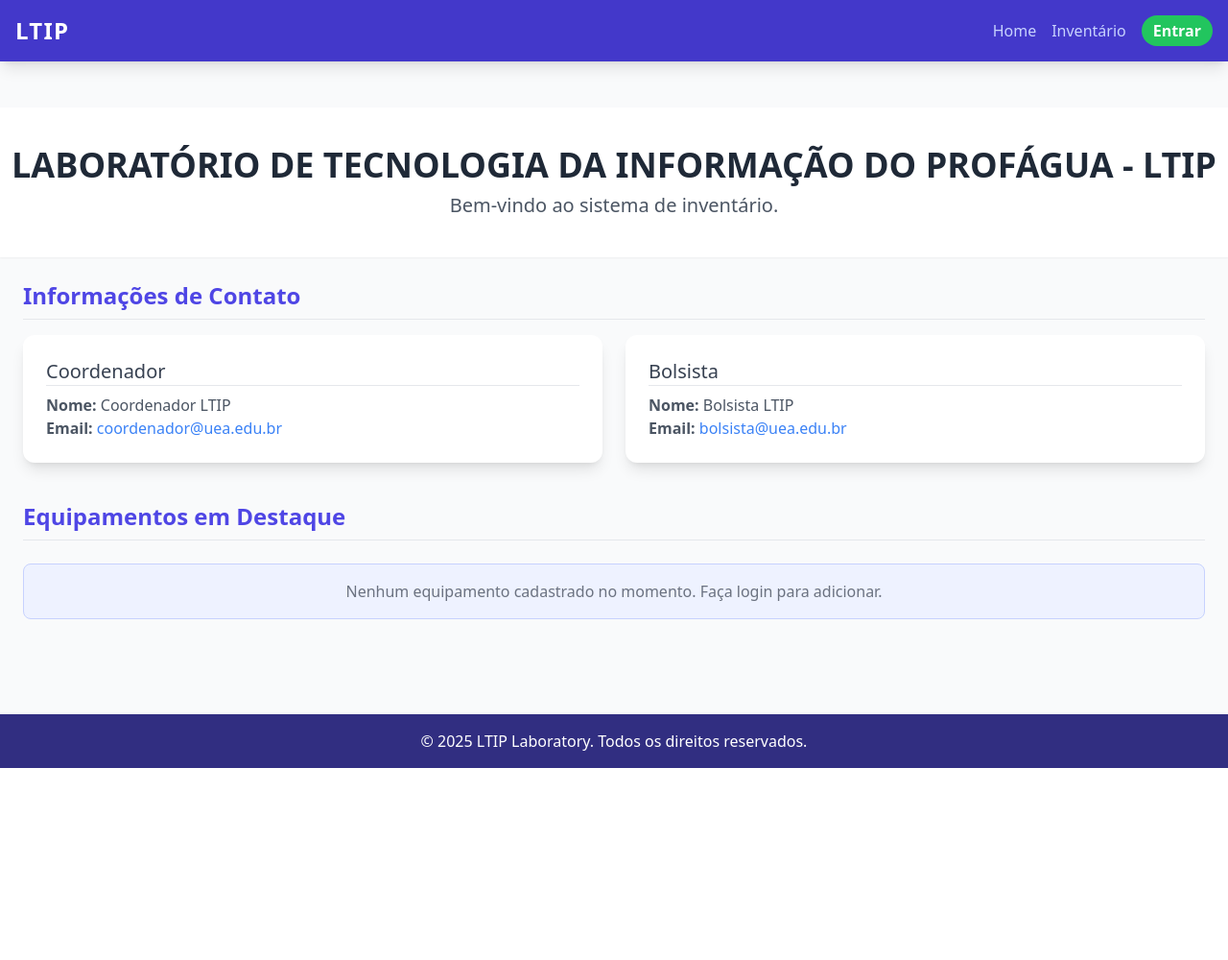
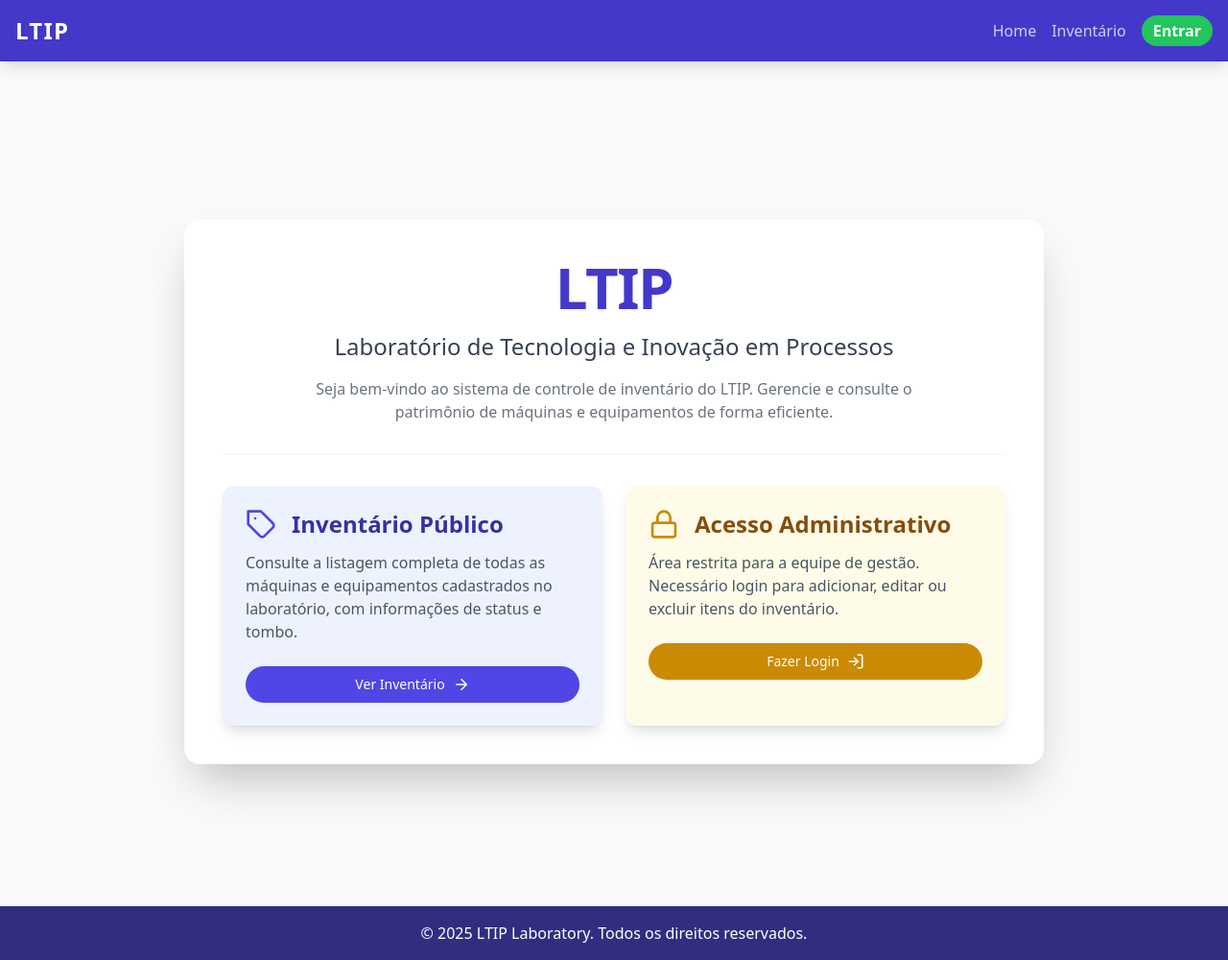
Before and after one commit to almeidasudarioarthurcassius-maker/subir_LTIP, a Flask app: page / in a window 1280 px wide. Shown: the whole page at 96% size. Before the commit the page ends 800 px from the top, so only its background shows below. Run offline with Flask 3, Linux system fonts and the light colour scheme; some libraries are stand-ins or nearby versions.

Commit message:
Update index.html

```diff
--- a/templates/index.html
+++ b/templates/index.html
@@ -1,69 +1,63 @@
 {% extends "base.html" %}
 
-{% block title %}LABORATÓRIO DE TECNOLOGIA DA INFORMAÇÃO DO PROFÁGUA - LTIP{% endblock %}
+{% block title %}LTIP - Laboratório de Tecnologia e Inovação{% endblock %}
 
 {% block content %}
-<header class="text-center py-10 bg-white shadow-sm">
-    <h1 class="text-4xl font-bold text-gray-800">
-        LABORATÓRIO DE TECNOLOGIA DA INFORMAÇÃO DO PROFÁGUA - LTIP
+<div class="min-h-screen flex items-center justify-center bg-gray-50 dark:bg-gray-900 px-4 sm:px-6 lg:px-8 font-inter">
+    <div class="max-w-4xl w-full space-y-8 p-10 bg-white dark:bg-gray-800 rounded-2xl shadow-2xl transform hover:shadow-3xl transition duration-500 ease-in-out">
+        <div class="text-center">
+            <!-- Título Principal -->
+            <h1 class="text-5xl sm:text-6xl font-extrabold text-indigo-700 dark:text-indigo-400 tracking-tight mb-4">
+                LTIP
             </h1>
-    <p class="mt-2 text-xl text-gray-600">
-        Bem-vindo ao sistema de inventário.
+            <h2 class="text-xl sm:text-2xl font-medium text-gray-700 dark:text-gray-300">
+                Laboratório de Tecnologia e Inovação em Processos
+            </h2>
+            <p class="mt-4 text-gray-500 dark:text-gray-400 max-w-2xl mx-auto">
+                Seja bem-vindo ao sistema de controle de inventário do LTIP. Gerencie e consulte o patrimônio de máquinas e equipamentos de forma eficiente.
             </p>
-</header>
+        </div>
 
-<div class="container mx-auto p-6">
-    <!-- Seção de Contato/Info do Laboratório -->
-    <h2 class="text-2xl font-semibold text-indigo-600 mb-4 border-b pb-2">Informações de Contato</h2>
-    {% if info %}
-    <div class="grid grid-cols-1 md:grid-cols-2 gap-6 mb-10">
-        <div class="bg-white p-6 shadow-lg rounded-xl transition duration-300 hover:shadow-xl">
-            <h3 class="text-xl font-medium text-gray-700 mb-2 border-b">Coordenador</h3>
-            <p class="text-gray-600"><strong>Nome:</strong> {{ info.coordenador_name }}</p>
-            <p class="text-gray-600"><strong>Email:</strong> <a href="mailto:{{ info.coordenador_email }}" class="text-blue-500 hover:text-blue-700">{{ info.coordenador_email }}</a></p>
+        <!-- Cartões de Ação -->
+        <div class="mt-10 grid grid-cols-1 md:grid-cols-2 gap-6 pt-8 border-t border-gray-100 dark:border-gray-700">
+
+            <!-- Ação 1: Inventário Público -->
+            <div class="p-6 bg-indigo-50 dark:bg-indigo-900/30 rounded-xl shadow-lg hover:shadow-xl transition duration-300 transform hover:scale-[1.02]">
+                <div class="flex items-center space-x-4">
+                    <!-- Ícone de Lista/Inventário (Lucide Icons) -->
+                    <svg xmlns="http://www.w3.org/2000/svg" width="32" height="32" viewBox="0 0 24 24" fill="none" stroke="currentColor" stroke-width="2" stroke-linecap="round" stroke-linejoin="round" class="text-indigo-600 dark:text-indigo-400"><path d="M12 2H2v10l9.29 9.29c.94.94 2.48.94 3.42 0l6.58-6.58c.94-.94.94-2.48 0-3.42L12 2Z"/><path d="M7.5 7.5h.01"/></svg>
+                    <h3 class="text-2xl font-bold text-indigo-800 dark:text-indigo-200">Inventário Público</h3>
                 </div>
-        <div class="bg-white p-6 shadow-lg rounded-xl transition duration-300 hover:shadow-xl">
-            <h3 class="text-xl font-medium text-gray-700 mb-2 border-b">Bolsista</h3>
-            <p class="text-gray-600"><strong>Nome:</strong> {{ info.bolsista_name }}</p>
-            <p class="text-gray-600"><strong>Email:</strong> <a href="mailto:{{ info.bolsista_email }}" class="text-blue-500 hover:text-blue-700">{{ info.bolsista_email }}</a></p>
+                <p class="mt-3 text-gray-600 dark:text-gray-400">
+                    Consulte a listagem completa de todas as máquinas e equipamentos cadastrados no laboratório, com informações de status e tombo.
+                </p>
+                <div class="mt-6">
+                    <a href="{{ url_for('inventario') }}" class="w-full inline-flex justify-center items-center px-4 py-2 border border-transparent text-sm font-medium rounded-full shadow-sm text-white bg-indigo-600 hover:bg-indigo-700 focus:outline-none focus:ring-2 focus:ring-offset-2 focus:ring-indigo-500 transition duration-150">
+                        Ver Inventário
+                        <svg xmlns="http://www.w3.org/2000/svg" width="18" height="18" viewBox="0 0 24 24" fill="none" stroke="currentColor" stroke-width="2" stroke-linecap="round" stroke-linejoin="round" class="ml-2"><path d="M5 12h14"/><path d="m12 5 7 7-7 7"/></svg>
+                    </a>
                 </div>
             </div>
-    {% else %}
-    <p class="text-gray-500 mb-10 p-4 bg-yellow-100 rounded-lg">Informações do laboratório não carregadas.</p>
-    {% endif %}
 
-    <!-- Seção de Inventário (Destaque) -->
-    <h2 class="text-2xl font-semibold text-indigo-600 mb-6 border-b pb-2">Equipamentos em Destaque</h2>
-
-    {% if equipamentos %}
-    <div class="grid grid-cols-1 sm:grid-cols-2 lg:grid-cols-3 gap-8">
-        {% for equipamento in equipamentos[:3] %}
-        <div class="bg-white shadow-xl rounded-lg overflow-hidden border border-gray-100 transform hover:scale-[1.02] transition duration-300">
-            {% if equipamento.image %}
-                <!-- Acessa a rota /uploads/ para carregar a imagem -->
-                <img src="{{ url_for('uploaded_file', filename=equipamento.image) }}" alt="{{ equipamento.name }}" class="w-full h-48 object-cover">
-            {% else %}
-                <div class="w-full h-48 bg-indigo-50 flex items-center justify-center text-indigo-400 text-sm font-semibold">
-                    [Sem Imagem Disponível]
+            <!-- Ação 2: Acesso Administrativo -->
+            <div class="p-6 bg-yellow-50 dark:bg-yellow-900/30 rounded-xl shadow-lg hover:shadow-xl transition duration-300 transform hover:scale-[1.02]">
+                <div class="flex items-center space-x-4">
+                    <!-- Ícone de Cadeado/Login (Lucide Icons) -->
+                    <svg xmlns="http://www.w3.org/2000/svg" width="32" height="32" viewBox="0 0 24 24" fill="none" stroke="currentColor" stroke-width="2" stroke-linecap="round" stroke-linejoin="round" class="text-yellow-600 dark:text-yellow-400"><rect width="18" height="11" x="3" y="11" rx="2" ry="2"/><path d="M7 11V7a5 5 0 0 1 10 0v4"/></svg>
+                    <h3 class="text-2xl font-bold text-yellow-800 dark:text-yellow-200">Acesso Administrativo</h3>
                 </div>
-            {% endif %}
-            <div class="p-5">
-                <h3 class="text-xl font-bold text-gray-800 truncate">{{ equipamento.name }}</h3>
-                <p class="text-sm text-gray-600 mt-1"><strong>Marca:</strong> {{ equipamento.brand }}</p>
-                <p class="text-sm text-gray-600"><strong>Modelo:</strong> {{ equipamento.model }}</p>
-                <p class="text-sm text-gray-600"><strong>Quantidade:</strong> {{ equipamento.quantity }}</p>
+                <p class="mt-3 text-gray-600 dark:text-gray-400">
+                    Área restrita para a equipe de gestão. Necessário login para adicionar, editar ou excluir itens do inventário.
+                </p>
+                <div class="mt-6">
+                    <a href="{{ url_for('login') }}" class="w-full inline-flex justify-center items-center px-4 py-2 border border-transparent text-sm font-medium rounded-full shadow-sm text-white bg-yellow-600 hover:bg-yellow-700 focus:outline-none focus:ring-2 focus:ring-offset-2 focus:ring-yellow-500 transition duration-150">
+                        Fazer Login
+                        <svg xmlns="http://www.w3.org/2000/svg" width="18" height="18" viewBox="0 0 24 24" fill="none" stroke="currentColor" stroke-width="2" stroke-linecap="round" stroke-linejoin="round" class="ml-2"><path d="M15 3h4a2 2 0 0 1 2 2v14a2 2 0 0 1-2 2h-4"/><path d="M10 17l5-5-5-5"/><path d="M15 12H3"/></svg>
+                    </a>
                 </div>
             </div>
-        {% endfor %}
-    </div>
-    <div class="text-center mt-10">
-        <a href="{{ url_for('inventario') }}" class="inline-block bg-indigo-500 hover:bg-indigo-700 text-white font-bold py-3 px-8 rounded-full shadow-lg transition duration-300 transform hover:translate-y-[-2px]">
-            Ver Inventário Completo
-        </a>
-    </div>
-    {% else %}
-    <p class="text-gray-500 text-center p-4 bg-indigo-50 rounded-lg border border-indigo-200">Nenhum equipamento cadastrado no momento. Faça login para adicionar.</p>
-    {% endif %}
 
         </div>
+    </div>
+</div>
 {% endblock %}
```
Lines whose indentation alone changed are shown as unchanged.
